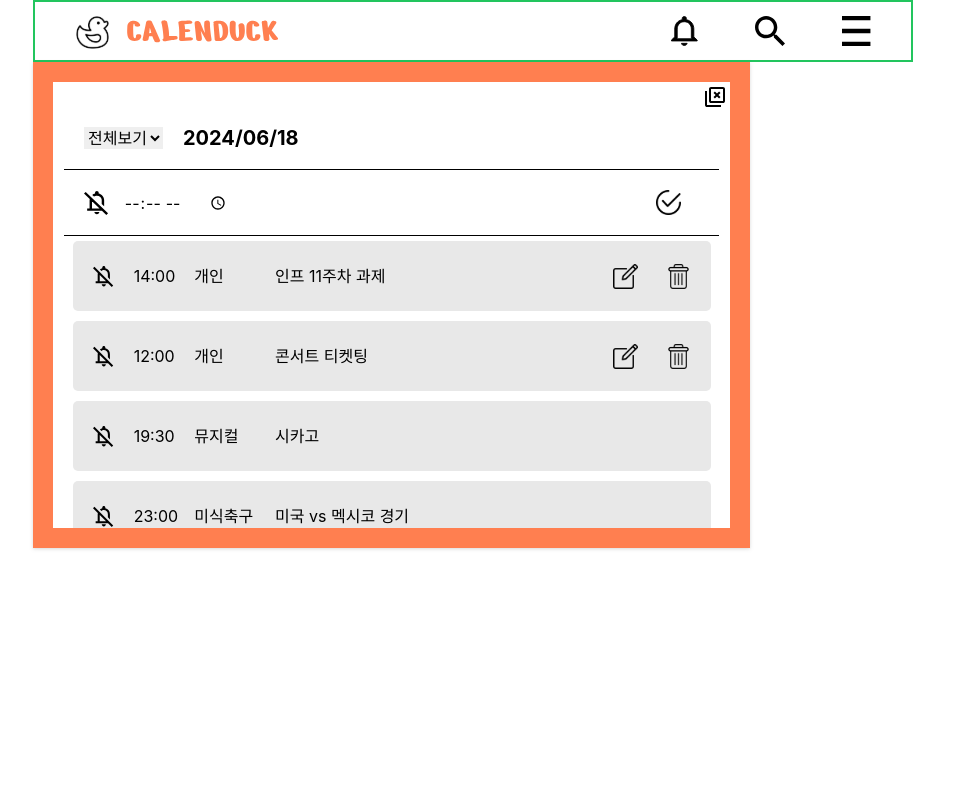
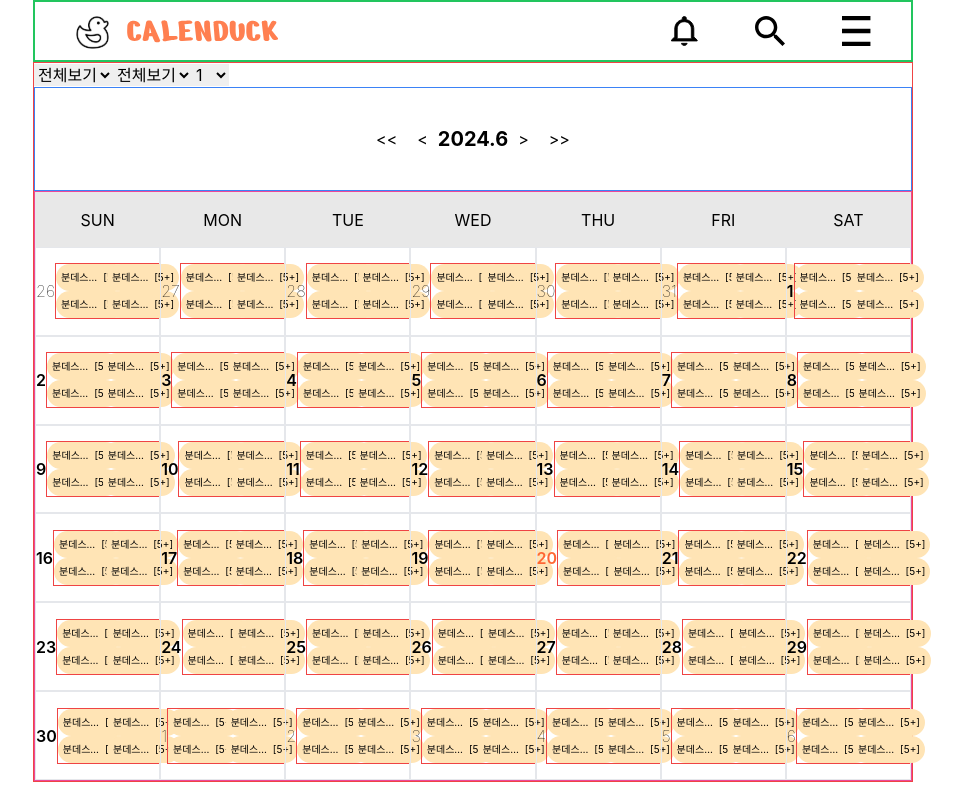
Before and after one commit to Stageus/CalenDuck-homepage, a React (Create React App) app: page /main in a window 1280 px wide. Shown: the whole page, without its empty margins (167-1129 px from the left). Built offline with nearby package versions, Linux system fonts and the light colour scheme.

Commit message:
feat: create Calendar component

```diff
--- a/src/pages/MainPage.tsx
+++ b/src/pages/MainPage.tsx
@@ -1,13 +1,12 @@
 import React from "react";
 import HeaderItem from "shared/components/HeaderItem";
-import DropDownItem from "shared/components/DropDownItem";
-import ScheduleModal from "widgets/scheduleModal/ScheduleModal";
+import CalendarItem from "widgets/calendar/CalendarItem";
 
 const MainPage = () => {
   return (
     <>
       <HeaderItem />
-      <ScheduleModal />
+      <CalendarItem />
     </>
   );
 };
--- /dev/null
+++ b/src/widgets/calendar/AllDay.tsx
@@ -0,0 +1,62 @@
+import React from "react";
+
+import ScheduleNumTagItem from "./ScheduleNumTagItem";
+
+interface Props {
+  day: Date;
+  nowDate: Date;
+  setNowDate: React.Dispatch<React.SetStateAction<Date>>;
+  clickedDate: Date | undefined;
+  setClickedDate: React.Dispatch<React.SetStateAction<Date | undefined>>;
+}
+
+interface ArticleProps {
+  sameMonth: boolean;
+  sameDay: boolean;
+  clickDay: boolean;
+}
+
+const AllDay = ({ day, nowDate, setNowDate, clickedDate, setClickedDate }: Props) => {
+  const nowTime = new Date();
+
+  const articleProps: ArticleProps = {
+    sameMonth: nowDate.getMonth() === day.getMonth(),
+    sameDay:
+      nowTime.getFullYear() === day.getFullYear() &&
+      nowTime.getMonth() === day.getMonth() &&
+      nowTime.getDate() === day.getDate(),
+
+    clickDay: clickedDate
+      ? clickedDate.getFullYear() === day.getFullYear() &&
+        clickedDate.getMonth() === day.getMonth() &&
+        clickedDate.getDate() === day.getDate()
+      : false,
+  };
+
+  const clickDate = () => {
+    setClickedDate(day);
+  };
+
+  const dayClassNames = ["border flex justify-center items-center hover:bg-subColor"].join(" ");
+
+  const numClassNames = [
+    articleProps.sameMonth ? "font-semibold" : "font-thin",
+    articleProps.sameDay ? "text-alertColor" : "text-black",
+  ].join(" ");
+
+  const tagClassNames = ["border border-red-500 flex grid grid-cols-2"].join(" ");
+
+  return (
+    <div onClick={clickDate} className={dayClassNames}>
+      <p className={numClassNames}>{day.getDate()}</p>
+      <div className={tagClassNames}>
+        <ScheduleNumTagItem />
+        <ScheduleNumTagItem />
+        <ScheduleNumTagItem />
+        <ScheduleNumTagItem />
+      </div>
+    </div>
+  );
+};
+
+export default AllDay;
--- /dev/null
+++ b/src/widgets/calendar/CalendarItem.tsx
@@ -0,0 +1,46 @@
+import React, { useState } from "react";
+
+import DropDownItem from "shared/components/DropDownItem";
+import ControlDate from "widgets/calendar/ControlDate";
+import DateBox from "widgets/calendar/DateBox";
+
+const CalendarItem = () => {
+  const categoryOptions = [
+    "전체보기",
+    "미식축구",
+    "아이브",
+    "뮤지컬",
+    "르세라핌",
+    "에스파",
+    "개인",
+  ];
+  const yearOptions = ["전체보기", "미식축구", "아이브", "뮤지컬", "르세라핌", "에스파", "개인"];
+  const monthOptions = ["1", "2", "3", "4", "5", "6", "7", "8", "9", "10", "11", "12"];
+
+  const [nowDate, setNowDate] = useState<Date>(new Date());
+  const [clickedDate, setClickedDate] = useState<Date>();
+
+  return (
+    <section className="border border-red-500 w-[100%] h-[90vh] flex flex-col">
+      {/* 드롭다운 선택 부분 */}
+      <article>
+        <DropDownItem options={categoryOptions} />
+        <DropDownItem options={yearOptions} />
+        <DropDownItem options={monthOptions} />
+      </article>
+
+      {/* 달력 부분 */}
+      <article className="w-[100%] h-[100%]">
+        <ControlDate nowDate={nowDate} setNowDate={setNowDate} />
+        <DateBox
+          nowDate={nowDate}
+          setNowDate={setNowDate}
+          clickedDate={clickedDate}
+          setClickedDate={setClickedDate}
+        />
+      </article>
+    </section>
+  );
+};
+
+export default CalendarItem;
--- /dev/null
+++ b/src/widgets/calendar/ControlDate.tsx
@@ -0,0 +1,35 @@
+import React from "react";
+
+interface Props {
+  nowDate: Date;
+  setNowDate: React.Dispatch<React.SetStateAction<Date>>;
+}
+
+const ControlDate = ({ nowDate, setNowDate }: Props) => {
+  const changeYear = (change: number) => {
+    const date = new Date(nowDate.getTime());
+    date.setFullYear(date.getFullYear() + change);
+    setNowDate(date);
+  };
+  const changeMonth = (change: number) => {
+    const date = new Date(nowDate.getTime());
+    date.setMonth(date.getMonth() + change);
+    setNowDate(date);
+  };
+
+  return (
+    <article className="border border-blue-500 w-[100%] h-[15%] flex justify-center items-center">
+      <div>
+        <button onClick={() => changeYear(-1)} className="m-[10px]">{`<<`}</button>
+        <button onClick={() => changeMonth(-1)} className="m-[10px]">{`<`}</button>
+      </div>
+      <h2 className="font-bold text-xl">{`${nowDate.getFullYear()}.${nowDate.getMonth() + 1}`}</h2>
+      <div>
+        <button onClick={() => changeMonth(1)} className="m-[10px]">{`>`}</button>
+        <button onClick={() => changeYear(1)} className="m-[10px]">{`>>`}</button>
+      </div>
+    </article>
+  );
+};
+
+export default ControlDate;
--- /dev/null
+++ b/src/widgets/calendar/DateBox.tsx
@@ -0,0 +1,64 @@
+import React from "react";
+
+import WeekBox from "widgets/calendar/WeekBox";
+import AllDay from "widgets/calendar/AllDay";
+
+const monthList = (nowDate: Date) => {
+  const nowYear = nowDate.getFullYear();
+  const nowMonth = nowDate.getMonth();
+
+  const dayOneWeek = new Date(nowYear, nowMonth, 1).getDay();
+  const dayLastWeek = new Date(nowYear, nowMonth + 1, 0).getDay();
+
+  const result: Date[] = [];
+  const prevMonthEnd = new Date(nowYear, nowMonth, 0).getDate();
+  const nowMonthEnd = new Date(nowYear, nowMonth + 1, 0).getDate();
+
+  for (let i = dayOneWeek - 1; i >= 0; i--) {
+    result.push(new Date(nowYear, nowMonth - 1, prevMonthEnd - i));
+  }
+
+  for (let i = 1; i <= nowMonthEnd; i++) {
+    result.push(new Date(nowYear, nowMonth, i));
+  }
+
+  for (let i = 1; i < 7 - dayLastWeek; i++) {
+    result.push(new Date(nowYear, nowMonth + 1, i));
+  }
+
+  return result;
+};
+
+interface Props {
+  nowDate: Date;
+  setNowDate: React.Dispatch<React.SetStateAction<Date>>;
+  clickedDate: Date | undefined;
+  setClickedDate: React.Dispatch<React.SetStateAction<Date | undefined>>;
+}
+
+const DateBox = ({ nowDate, setNowDate, clickedDate, setClickedDate }: Props) => {
+  const allDay: Date[] = monthList(nowDate);
+  const weeks = ["SUN", "MON", "TUE", "WED", "THU", "FRI", "SAT"];
+
+  return (
+    <article className="border border-pink-500 w-[100%] h-[85%] flex grid grid-cols-7 ">
+      {weeks.map((week: string) => {
+        return <WeekBox weekName={week} />;
+      })}
+
+      {allDay.map((day: Date) => {
+        return (
+          <AllDay
+            day={day}
+            nowDate={nowDate}
+            setNowDate={setNowDate}
+            clickedDate={clickedDate}
+            setClickedDate={setClickedDate}
+          />
+        );
+      })}
+    </article>
+  );
+};
+
+export default DateBox;
--- /dev/null
+++ b/src/widgets/calendar/WeekBox.tsx
@@ -0,0 +1,15 @@
+import React from "react";
+
+interface Props {
+  weekName: string;
+}
+
+const WeekBox = ({ weekName }: Props) => {
+  return (
+    <article className="bg-lightgrayColor w-[100%] flex justify-center items-center">
+      <p>{weekName}</p>
+    </article>
+  );
+};
+
+export default WeekBox;
```
